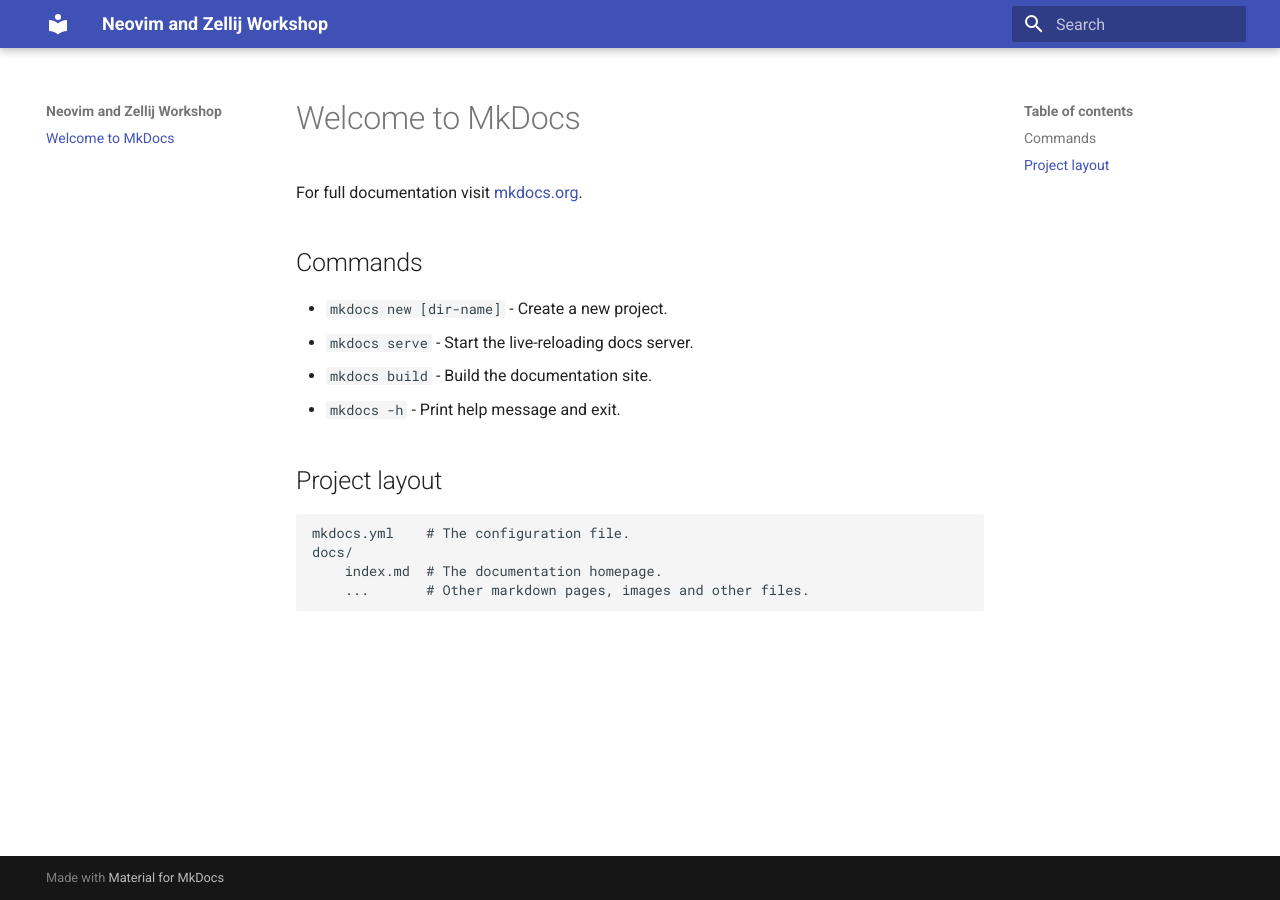
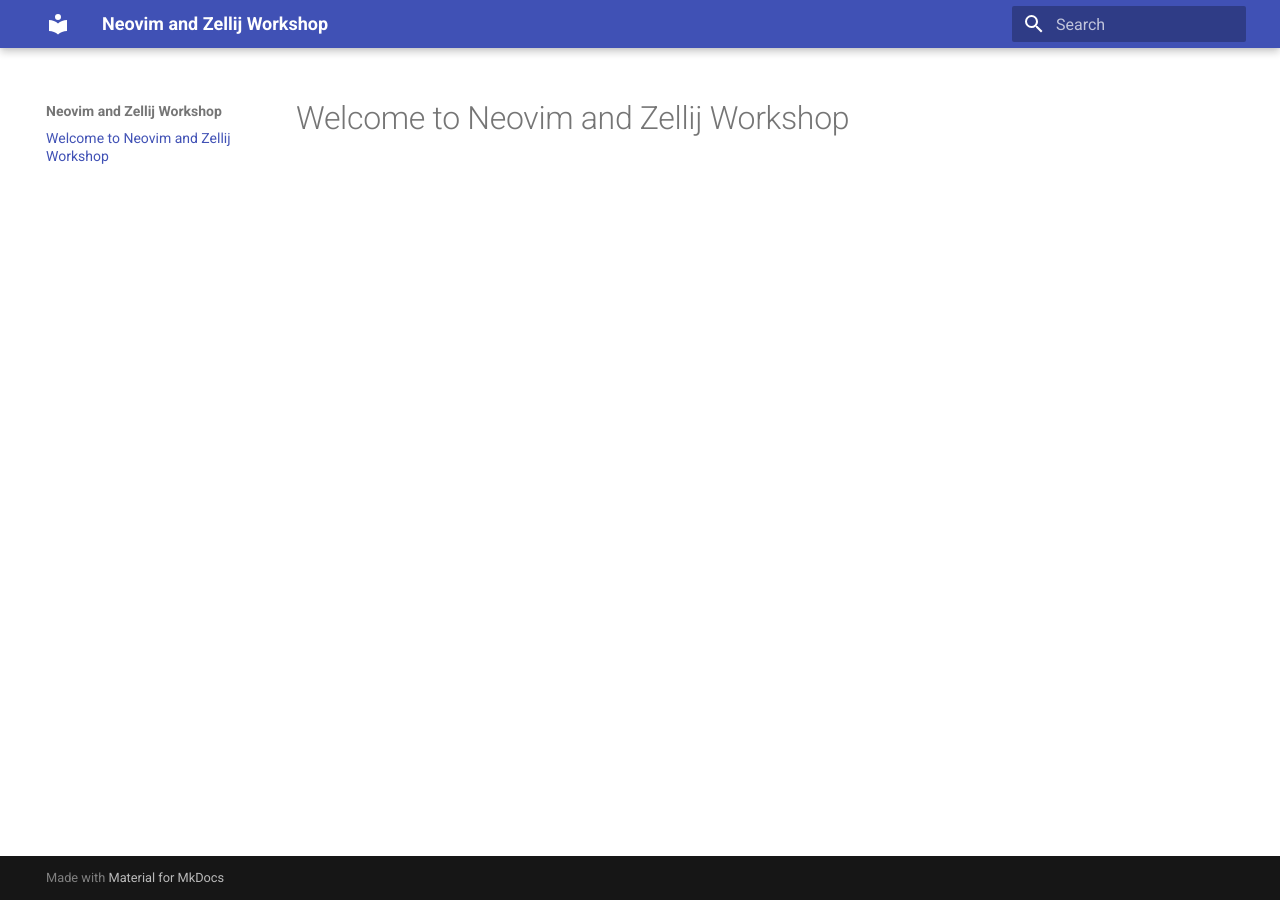
Before and after one commit to zkan/neovim-zellij-workshop, an MkDocs documentation site: the page built from docs/index.md, in a window 1280 px wide. Built offline with MkDocs 1.6.1 and Material for MkDocs 9.7.7, drawn with Linux system fonts in a browser that asks for light colours.

Commit message:
Clean up index

```diff
--- a/docs/index.md
+++ b/docs/index.md
@@ -1,17 +1 @@
-# Welcome to MkDocs
-
-For full documentation visit [mkdocs.org](https://www.mkdocs.org).
-
-## Commands
-
-* `mkdocs new [dir-name]` - Create a new project.
-* `mkdocs serve` - Start the live-reloading docs server.
-* `mkdocs build` - Build the documentation site.
-* `mkdocs -h` - Print help message and exit.
-
-## Project layout
-
-    mkdocs.yml    # The configuration file.
-    docs/
-        index.md  # The documentation homepage.
-        ...       # Other markdown pages, images and other files.
+# Welcome to Neovim and Zellij Workshop
```
